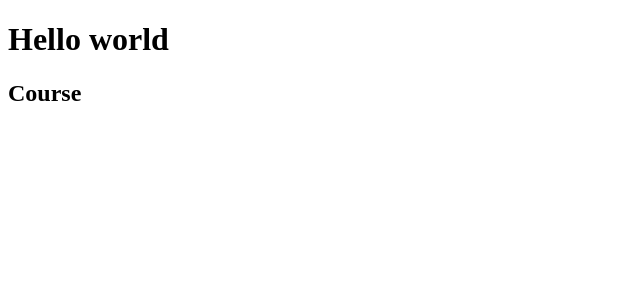
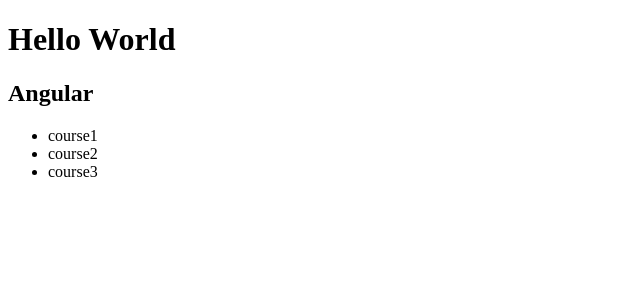
Before and after one commit to Daniel3832/HW, an Angular app: page / in a window 1280 px wide. Shown: the top 300 px of the page, without its empty margins (0-640 px from the left). Built offline with nearby package versions, Linux system fonts and the light colour scheme.

Commit message:
edit template

```diff
--- a/src/app/app.component.html
+++ b/src/app/app.component.html
@@ -1,2 +1,2 @@
-<h1>Hello world</h1>
+<h1>Hello World</h1>
 <courses></courses>
--- a/src/app/courses.component.ts
+++ b/src/app/courses.component.ts
@@ -2,8 +2,17 @@
 
 @Component({
     selector: 'courses',
-    template: '<h2>Course</h2>'
+    template: `
+        <h2>{{ title }}</h2>
+        <ul>
+            <li *ngFor = "let course of courses">
+                {{ course }}
+            </li>
+        </ul>
+    `
 })
 
 export class CoursesComponent {
+    title = "Angular";
+    courses = ["course1", "course2", "course3"]
 }
```
